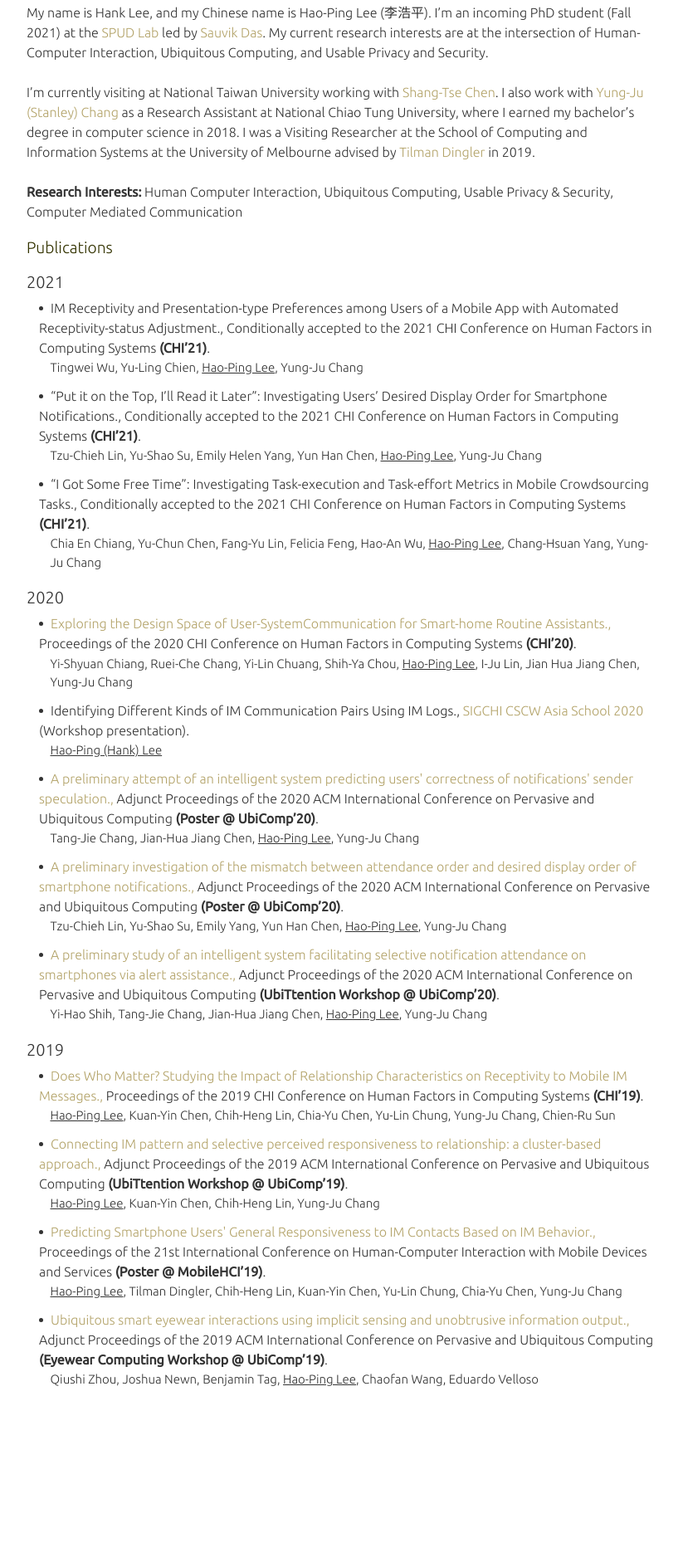
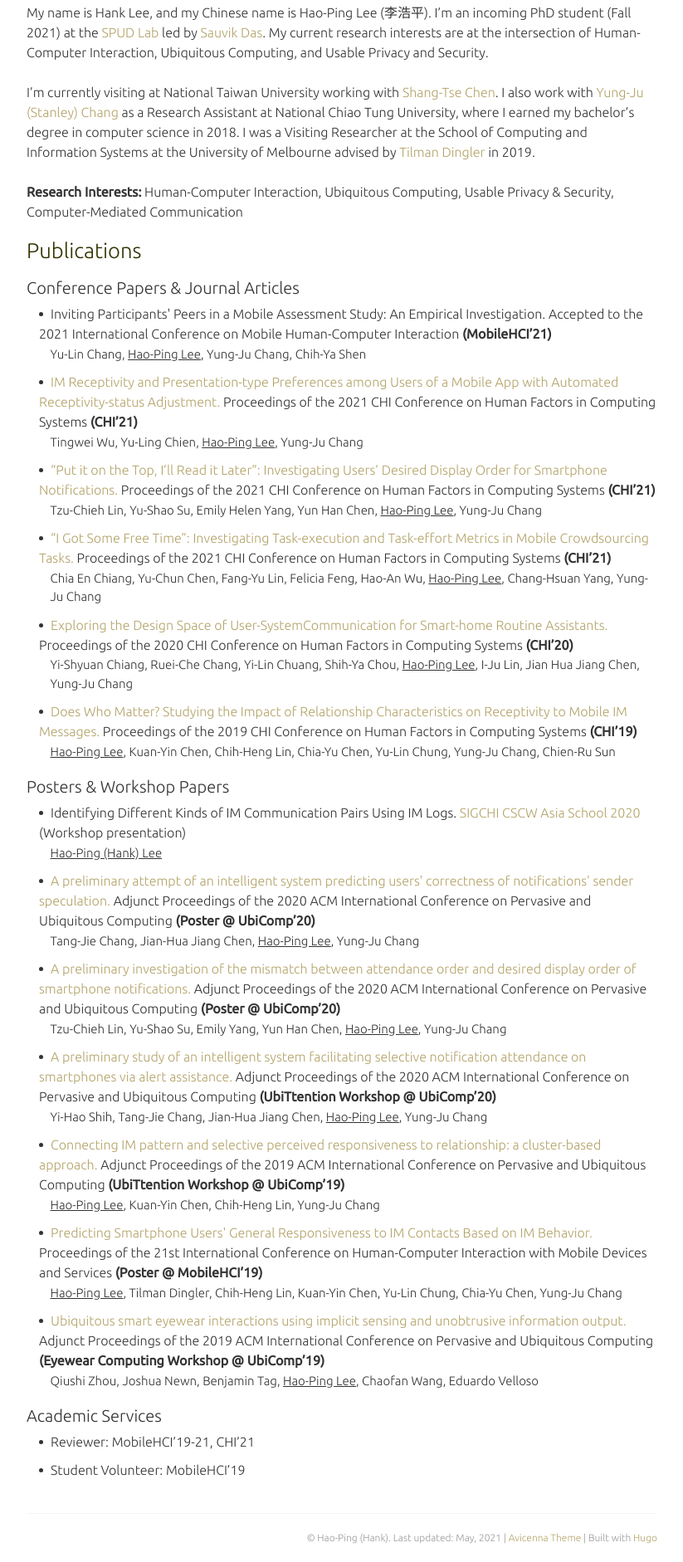
Before and after one commit to hankhplee/hankhplee.github.io, a plain HTML site: page index.html in a window 1280 px wide. Shown: the part 373-2255 px from the top of the page at 83% size, without its empty margins (228-1051 px from the left). Before the commit the page ends 2063 px from the top, so only its background shows below. Drawn offline with Linux system fonts and the light colour scheme.

Commit message:
update pubs and layout

```diff
--- a/index.html
+++ b/index.html
@@ -72,7 +72,7 @@
 		I&rsquo;m currently visiting at National Taiwan University working with <a href="https://www.csie.ntu.edu.tw/~stchen/">Shang-Tse Chen</a>. I also work with <a href="https://www.armuro.info/">Yung-Ju (Stanley) Chang</a> as a Research Assistant at National Chiao Tung University, where I earned my bachelor&rsquo;s degree in computer science in 2018. I was a Visiting Researcher at the School of Computing and Information Systems at the University of Melbourne advised by <a href="http://tilmanification.com/">Tilman Dingler</a> in 2019.
 	</span>
 	<br><span>
-		<b>Research Interests: </b> Human Computer Interaction, Ubiquitous Computing, Usable Privacy &amp; Security, Computer Mediated Communication
+		<b>Research Interests: </b> Human-Computer Interaction, Ubiquitous Computing, Usable Privacy &amp; Security, Computer-Mediated Communication
 	</span>
 </div>
 
@@ -82,15 +82,28 @@
 
 			<div class="introduction">
 
-	<h4>Publications</h4><div class="year">2021</div>
+	<h3>Publications</h3><div class="year">Conference Papers &amp; Journal Articles</div>
 
 	<ul>
 
 		<li>
 
-			<p class="publications"> IM Receptivity and Presentation-type Preferences among Users of a Mobile App with Automated Receptivity-status Adjustment., </p>
+			<p class="publications"> Inviting Participants&#39; Peers in a Mobile Assessment Study: An Empirical Investigation. </p>
 
-			Conditionally accepted to the 2021 CHI Conference on Human Factors in Computing Systems <b>(CHI&rsquo;21)</b>.
+			Accepted to the 2021 International Conference on Mobile Human-Computer Interaction <b>(MobileHCI&rsquo;21)</b>
+
+
+
+			<span class="collaborators">
+				Yu-Lin Chang, <u>Hao-Ping Lee</u>, Yung-Ju Chang, Chih-Ya Shen
+			</span>
+		</li>
+
+		<li>
+
+			<a href="https://dl.acm.org/doi/abs/10.1145/3411764.3445209" class="publications"> IM Receptivity and Presentation-type Preferences among Users of a Mobile App with Automated Receptivity-status Adjustment. </a>
+
+			Proceedings of the 2021 CHI Conference on Human Factors in Computing Systems <b>(CHI&rsquo;21)</b>
 
 
 
@@ -101,9 +114,9 @@
 
 		<li>
 
-			<p class="publications"> “Put it on the Top, I’ll Read it Later”: Investigating Users’ Desired Display Order for Smartphone Notifications., </p>
+			<a href="https://dl.acm.org/doi/abs/10.1145/3411764.3445384" class="publications"> “Put it on the Top, I’ll Read it Later”: Investigating Users’ Desired Display Order for Smartphone Notifications. </a>
 
-			Conditionally accepted to the 2021 CHI Conference on Human Factors in Computing Systems <b>(CHI&rsquo;21)</b>.
+			Proceedings of the 2021 CHI Conference on Human Factors in Computing Systems <b>(CHI&rsquo;21)</b>
 
 
 
@@ -114,9 +127,9 @@
 
 		<li>
 
-			<p class="publications"> “I Got Some Free Time”: Investigating Task-execution and Task-effort Metrics in Mobile Crowdsourcing Tasks., </p>
+			<a href="https://dl.acm.org/doi/abs/10.1145/3411764.3445477" class="publications"> “I Got Some Free Time”: Investigating Task-execution and Task-effort Metrics in Mobile Crowdsourcing Tasks. </a>
 
-			Conditionally accepted to the 2021 CHI Conference on Human Factors in Computing Systems <b>(CHI&rsquo;21)</b>.
+			Proceedings of the 2021 CHI Conference on Human Factors in Computing Systems <b>(CHI&rsquo;21)</b>
 
 
 
@@ -125,15 +138,11 @@
 			</span>
 		</li>
 
-	</ul><div class="year">2020</div>
-
-	<ul>
-
 		<li>
 
-			<a href="https://dl.acm.org/doi/abs/10.1145/3313831.3376501" class="publications"> Exploring the Design Space of User-SystemCommunication for Smart-home Routine Assistants., </a>
+			<a href="https://dl.acm.org/doi/abs/10.1145/3313831.3376501" class="publications"> Exploring the Design Space of User-SystemCommunication for Smart-home Routine Assistants. </a>
 
-			Proceedings of the 2020 CHI Conference on Human Factors in Computing Systems <b>(CHI&rsquo;20)</b>.
+			Proceedings of the 2020 CHI Conference on Human Factors in Computing Systems <b>(CHI&rsquo;20)</b>
 
 
 
@@ -144,9 +153,26 @@
 
 		<li>
 
-			<p class="publications"> Identifying Different Kinds of IM Communication Pairs Using IM Logs., </p>
+			<a href="https://dl.acm.org/citation.cfm?doid=3290605.3300756" class="publications"> Does Who Matter? Studying the Impact of Relationship Characteristics on Receptivity to Mobile IM Messages. </a>
 
-			<a href='https://cscwaws2020.github.io/'>SIGCHI CSCW Asia School 2020</a> (Workshop presentation).
+			Proceedings of the 2019 CHI Conference on Human Factors in Computing Systems <b>(CHI&rsquo;19)</b>
+
+
+
+			<span class="collaborators">
+				<u>Hao-Ping Lee</u>, Kuan-Yin Chen, Chih-Heng Lin, Chia-Yu Chen, Yu-Lin Chung, Yung-Ju Chang, Chien-Ru Sun
+			</span>
+		</li>
+
+	</ul><div class="year">Posters &amp; Workshop Papers</div>
+
+	<ul>
+
+		<li>
+
+			<p class="publications"> Identifying Different Kinds of IM Communication Pairs Using IM Logs. </p>
+
+			<a href='https://cscwaws2020.github.io/'>SIGCHI CSCW Asia School 2020</a> (Workshop presentation)
 
 
 
@@ -157,9 +183,9 @@
 
 		<li>
 
-			<a href="https://dl.acm.org/doi/abs/10.1145/3410530.3414390" class="publications"> A preliminary attempt of an intelligent system predicting users&#39; correctness of notifications&#39; sender speculation., </a>
+			<a href="https://dl.acm.org/doi/abs/10.1145/3410530.3414390" class="publications"> A preliminary attempt of an intelligent system predicting users&#39; correctness of notifications&#39; sender speculation. </a>
 
-			Adjunct Proceedings of the 2020 ACM International Conference on Pervasive and Ubiquitous Computing <b>(Poster @ UbiComp&rsquo;20)</b>.
+			Adjunct Proceedings of the 2020 ACM International Conference on Pervasive and Ubiquitous Computing <b>(Poster @ UbiComp&rsquo;20)</b>
 
 
 
@@ -170,9 +196,9 @@
 
 		<li>
 
-			<a href="https://dl.acm.org/doi/abs/10.1145/3410530.3414384" class="publications"> A preliminary investigation of the mismatch between attendance order and desired display order of smartphone notifications., </a>
+			<a href="https://dl.acm.org/doi/abs/10.1145/3410530.3414384" class="publications"> A preliminary investigation of the mismatch between attendance order and desired display order of smartphone notifications. </a>
 
-			Adjunct Proceedings of the 2020 ACM International Conference on Pervasive and Ubiquitous Computing <b>(Poster @ UbiComp&rsquo;20)</b>.
+			Adjunct Proceedings of the 2020 ACM International Conference on Pervasive and Ubiquitous Computing <b>(Poster @ UbiComp&rsquo;20)</b>
 
 
 
@@ -183,9 +209,9 @@
 
 		<li>
 
-			<a href="https://dl.acm.org/doi/abs/10.1145/3410530.3414432" class="publications"> A preliminary study of an intelligent system facilitating selective notification attendance on smartphones via alert assistance., </a>
+			<a href="https://dl.acm.org/doi/abs/10.1145/3410530.3414432" class="publications"> A preliminary study of an intelligent system facilitating selective notification attendance on smartphones via alert assistance. </a>
 
-			Adjunct Proceedings of the 2020 ACM International Conference on Pervasive and Ubiquitous Computing <b>(UbiTtention Workshop @ UbiComp&rsquo;20)</b>.
+			Adjunct Proceedings of the 2020 ACM International Conference on Pervasive and Ubiquitous Computing <b>(UbiTtention Workshop @ UbiComp&rsquo;20)</b>
 
 
 
@@ -194,28 +220,11 @@
 			</span>
 		</li>
 
-	</ul><div class="year">2019</div>
-
-	<ul>
-
 		<li>
 
-			<a href="https://dl.acm.org/citation.cfm?doid=3290605.3300756" class="publications"> Does Who Matter? Studying the Impact of Relationship Characteristics on Receptivity to Mobile IM Messages., </a>
+			<a href="https://dl.acm.org/citation.cfm?id=3344841" class="publications"> Connecting IM pattern and selective perceived responsiveness to relationship: a cluster-based approach. </a>
 
-			Proceedings of the 2019 CHI Conference on Human Factors in Computing Systems <b>(CHI&rsquo;19)</b>.
-
-
-
-			<span class="collaborators">
-				<u>Hao-Ping Lee</u>, Kuan-Yin Chen, Chih-Heng Lin, Chia-Yu Chen, Yu-Lin Chung, Yung-Ju Chang, Chien-Ru Sun
-			</span>
-		</li>
-
-		<li>
-
-			<a href="https://dl.acm.org/citation.cfm?id=3344841" class="publications"> Connecting IM pattern and selective perceived responsiveness to relationship: a cluster-based approach., </a>
-
-			Adjunct Proceedings of the 2019 ACM International Conference on Pervasive and Ubiquitous Computing <b>(UbiTtention Workshop @ UbiComp&rsquo;19)</b>.
+			Adjunct Proceedings of the 2019 ACM International Conference on Pervasive and Ubiquitous Computing <b>(UbiTtention Workshop @ UbiComp&rsquo;19)</b>
 
 
 
@@ -226,9 +235,9 @@
 
 		<li>
 
-			<a href="https://dl.acm.org/citation.cfm?doid=3338286.3344387" class="publications"> Predicting Smartphone Users&#39; General Responsiveness to IM Contacts Based on IM Behavior., </a>
+			<a href="https://dl.acm.org/citation.cfm?doid=3338286.3344387" class="publications"> Predicting Smartphone Users&#39; General Responsiveness to IM Contacts Based on IM Behavior. </a>
 
-			Proceedings of the 21st International Conference on Human-Computer Interaction with Mobile Devices and Services <b>(Poster @ MobileHCI&rsquo;19)</b>.
+			Proceedings of the 21st International Conference on Human-Computer Interaction with Mobile Devices and Services <b>(Poster @ MobileHCI&rsquo;19)</b>
 
 
 
@@ -239,9 +248,9 @@
 
 		<li>
 
-			<a href="https://dl.acm.org/citation.cfm?id=3348392" class="publications"> Ubiquitous smart eyewear interactions using implicit sensing and unobtrusive information output., </a>
+			<a href="https://dl.acm.org/citation.cfm?id=3348392" class="publications"> Ubiquitous smart eyewear interactions using implicit sensing and unobtrusive information output. </a>
 
-			Adjunct Proceedings of the 2019 ACM International Conference on Pervasive and Ubiquitous Computing <b>(Eyewear Computing Workshop @ UbiComp&rsquo;19)</b>.
+			Adjunct Proceedings of the 2019 ACM International Conference on Pervasive and Ubiquitous Computing <b>(Eyewear Computing Workshop @ UbiComp&rsquo;19)</b>
 
 
 
@@ -250,10 +259,46 @@
 			</span>
 		</li>
 
+	</ul><div class="year">Academic Services</div>
+
+	<ul>
+
+		<li>
+
+			<p class="publications"> Reviewer: MobileHCI’19-21, CHI’21 </p>
+
+
+
+
+
+			<span class="collaborators">
+
+			</span>
+		</li>
+
+		<li>
+
+			<p class="publications"> Student Volunteer: MobileHCI’19 </p>
+
+
+
+
+
+			<span class="collaborators">
+
+			</span>
+		</li>
+
 	</ul></div>
 
 		</div>
 		</div>
+		<div class="footer wrapper">
+	<nav class="nav">
+		<div>© Hao-Ping (Hank). Last updated: May, 2021 | <a href="https://github.com/hadisinaee/avicenna">Avicenna Theme</a> | Built with <a href="https://gohugo.io">Hugo</a></div>
+	</nav>
+</div>
+
 
 
 <script type="application/javascript">
```
